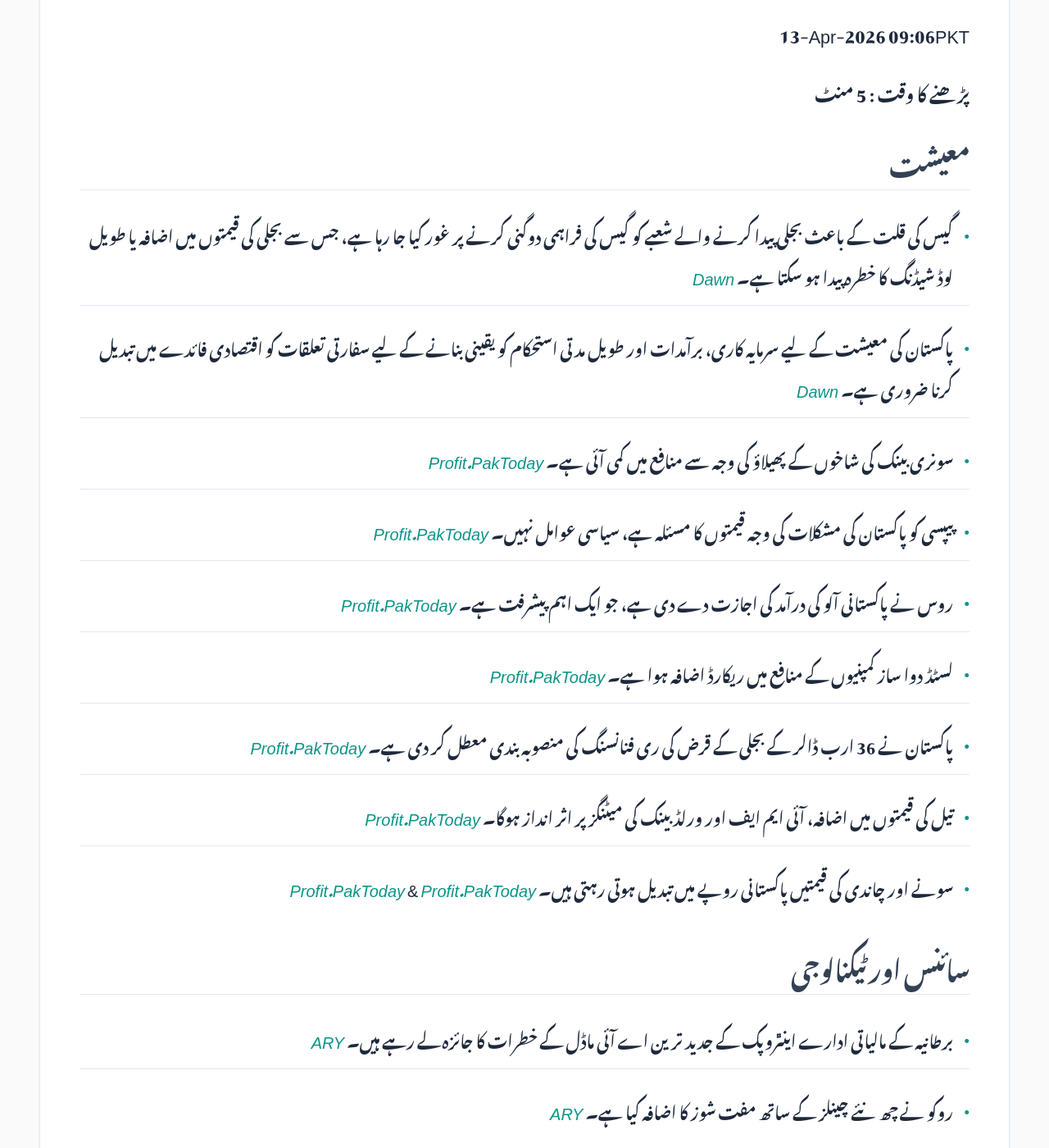
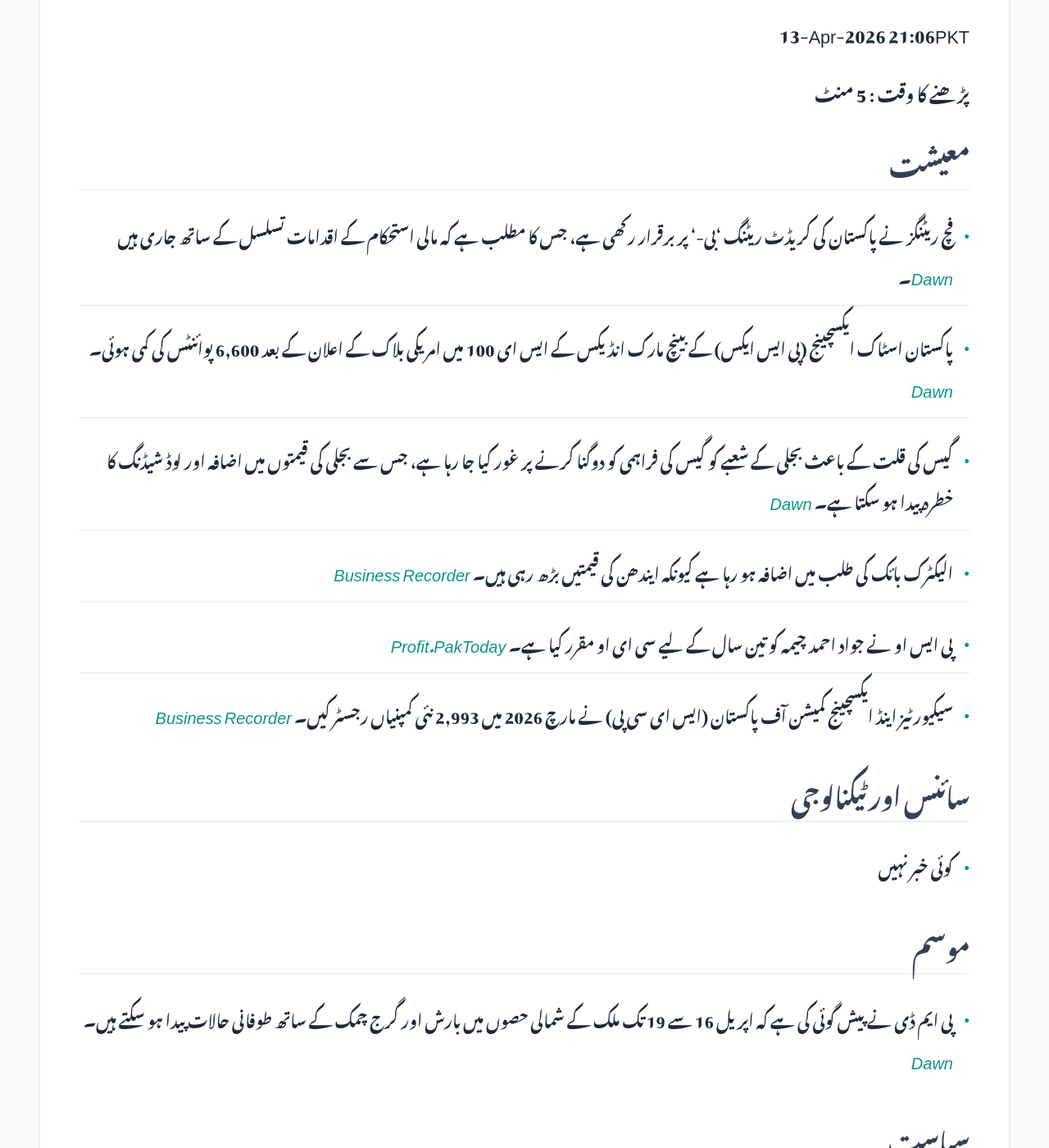
Before and after one commit to zsubzwary/news, a Jekyll site: the page built from ur/index.md, in a window 1280 px wide and 1400 px high, scrolled down 322 px. Shown: the whole window at 82% size. Built offline with Jekyll 4.4.1, drawn with Linux system fonts in a browser that asks for light colours; some web fonts are replaced; some of the changed text lies outside the part shown.

Commit message:
DateTime; 2026-04-13T16:06:56.995Z

```diff
--- a/ur/index.md
+++ b/ur/index.md
@@ -7,71 +7,72 @@ rtl: true
 
 پاکستان کی تازہ خبروں کا خلاصہ
 
- &lrm; 13-Apr-2026 09:06PKT
+ &lrm; 13-Apr-2026 21:06PKT
 
 پڑھنے کا وقت : 5 منٹ
 
 ## معیشت
 
-* گیس کی قلت کے باعث بجلی پیدا کرنے والے شعبے کو گیس کی فراہمی دوگنی کرنے پر غور کیا جا رہا ہے، جس سے بجلی کی قیمتوں میں اضافہ یا طویل لوڈ شیڈنگ کا خطرہ پیدا ہو سکتا ہے۔ *[Dawn](https://www.dawn.com/news/1991162/gas-supply-to-power-sector-may-double-amid-lng-shortfall)*
-* پاکستان کی معیشت کے لیے سرمایہ کاری، برآمدات اور طویل مدتی استحکام کو یقینی بنانے کے لیے سفارتی تعلقات کو اقتصادی فائدے میں تبدیل کرنا ضروری ہے۔ *[Dawn](https://www.dawn.com/news/1990952/corporate-window-a-clear-goal-with-unclear-execution)*
-* سونری بینک کی شاخوں کے پھیلاؤ کی وجہ سے منافع میں کمی آئی ہے۔ *[Profit.PakToday](https://profit.pakistantoday.com.pk/2026/04/13/branch-expansion-drive-cuts-into-soneri-banks-margins)*
-* پیپسی کو پاکستان کی مشکلات کی وجہ قیمتوں کا مسئلہ ہے، سیاسی عوامل نہیں۔ *[Profit.PakToday](https://profit.pakistantoday.com.pk/2026/04/13/prices-not-politics-why-pepsicos-in-the-doldrums)*
-* روس نے پاکستانی آلو کی درآمد کی اجازت دے دی ہے، جو ایک اہم پیشرفت ہے۔ *[Profit.PakToday](https://profit.pakistantoday.com.pk/2026/04/13/russia-has-allowed-the-import-of-pakistani-potatoes-does-it-matter)*
-* لسٹڈ دوا ساز کمپنیوں کے منافع میں ریکارڈ اضافہ ہوا ہے۔ *[Profit.PakToday](https://profit.pakistantoday.com.pk/2026/04/13/profits-among-listed-pharma-companies-surge-to-record-150-million)*
-* پاکستان نے 36 ارب ڈالر کے بجلی کے قرض کی ری فنانسنگ کی منصوبہ بندی معطل کر دی ہے۔ *[Profit.PakToday](https://profit.pakistantoday.com.pk/2026/04/13/pakistan-shelves-36-billion-power-debt-refinancing-plan-amid-funding-constraints)*
-* تیل کی قیمتوں میں اضافہ، آئی ایم ایف اور ورلڈ بینک کی میٹنگز پر اثر انداز ہوگا۔ *[Profit.PakToday](https://profit.pakistantoday.com.pk/2026/04/13/economic-shock-of-middle-east-war-to-cast-shadow-over-imf-world-bank-meetings)*
-* سونے اور چاندی کی قیمتیں پاکستانی روپے میں تبدیل ہوتی رہتی ہیں۔ *[Profit.PakToday](https://profit.pakistantoday.com.pk/2026/04/13/silver-price-in-pakistan-for-today-april-13-2026)* & *[Profit.PakToday](https://profit.pakistantoday.com.pk/2026/04/13/gold-price-in-pakistan-for-today-april-13-2026)*
+* فچ ریٹنگز نے پاکستان کی کریڈٹ ریٹنگ 'بی-' پر برقرار رکھی ہے، جس کا مطلب ہے کہ مالی استحکام کے اقدامات تسلسل کے ساتھ جاری ہیں *[Dawn](https://www.dawn.com/news/1991344/fitch-affirms-pakistans-credit-rating-at-b)*۔
+* پاکستان اسٹاک ایکسچینج (پی ایس ایکس) کے بینچ مارک انڈیکس کے ایس ای 100 میں امریکی بلاک کے اعلان کے بعد 6,600 پوائنٹس کی کمی ہوئی۔ *[Dawn](https://www.dawn.com/news/1991302/psx-sheds-6600-points-after-trump-announces-hormuz-blockade)*
+* گیس کی قلت کے باعث بجلی کے شعبے کو گیس کی فراہمی کو دوگنا کرنے پر غور کیا جا رہا ہے، جس سے بجلی کی قیمتوں میں اضافہ اور لوڈ شیڈنگ کا خطرہ پیدا ہو سکتا ہے۔ *[Dawn](https://www.dawn.com/news/1991162/gas-supply-to-power-sector-may-double-amid-lng-shortfall)*
+* الیکٹرک بائک کی طلب میں اضافہ ہو رہا ہے کیونکہ ایندھن کی قیمتیں بڑھ رہی ہیں۔ *[Business Recorder](https://www.brecorder.com/news/40416195/electric-bikes-gain-traction-in-pakistan-amid-rising-fuel-prices)*
+* پی ایس او نے جواد احمد چیمہ کو تین سال کے لیے سی ای او مقرر کیا ہے۔ *[Profit.PakToday](https://profit.pakistantoday.com.pk/2026/04/13/pso-appoints-jawwad-ahmed-cheema-as-ceo-for-three-year-term)*
+* سیکیورٹیز اینڈ ایکسچینج کمیشن آف پاکستان (ایس ای سی پی) نے مارچ 2026 میں 2,993 نئی کمپنیاں رجسٹر کیں۔ *[Business Recorder](https://www.brecorder.com/news/40416189/secp-registers-2993-new-companies-in-march-2026)*
 
 ## سائنس اور ٹیکنالوجی
 
-* برطانیہ کے مالیاتی ادارے اینٿروپک کے جدید ترین اے آئی ماڈل کے خطرات کا جائزہ لے رہے ہیں۔ *[ARY](https://arynews.tv/uk-financial-regulators-rush-to-assess-risks-of-anthropics-latest-ai-model-ft-reports)*
-* روکو نے چھ نئے چینلز کے ساتھ مفت شوز کا اضافہ کیا ہے۔ *[ARY](https://arynews.tv/roku-adds-new-channels-with-6-free-shows)*
+* کوئی خبر نہیں
 
 ## موسم
 
-* خراب موسم کی وجہ سے غزہ کے لیے جانے والے امدادی بحری بیڑے کی روانگی میں تاخیر ہوئی۔ *[Dawn](https://www.dawn.com/news/1991130/gaza-bound-aid-flotilla-sets-sail-symbolically-delays-international-waters-departure-due-to-weather-conditions)*
+* پی ایم ڈی نے پیش گوئی کی ہے کہ اپریل 16 سے 19 تک ملک کے شمالی حصوں میں بارش اور گرج چمک کے ساتھ طوفانی حالات پیدا ہو سکتے ہیں۔ *[Dawn](https://www.dawn.com/news/1991385/pmd-predicts-rainfall-in-upper-parts-of-country-from-april-16-to-19)*
 
 ## سیاست
 
-* ایران نے امریکہ کے خلاف کسی بھی دھمکی کے سامنے ہتھیار نہیں اٹھانے کا اعلان کیا ہے۔ *[Dawn](https://www.dawn.com/news/1991174/iran-will-not-bow-to-any-threats-ghalibaf-declares)*
-* امریکہ نے ایران کے خلاف بحری محاصرہ کرنے کا اعلان کیا ہے، جس پر ایران نے سخت ردعمل ظاہر کیا ہے۔ *[Dawn](https://www.dawn.com/news/1991096/after-trumps-blockade-announcement-irgc-says-will-view-military-vessels-approaching-hormuz-as-ceasefire-breach)* & *[ARY](https://arynews.tv/us-blockade-of-iran-will-be-major-military-endeavor-experts-say)* & *[Business Recorder](https://www.brecorder.com/news/40416123/dollar-and-oil-rise-as-us-iran-peace-talks-collapse)* & *[Business Recorder](https://www.brecorder.com/news/40416122/oil-jumps-7-to-above-100-ahead-of-us-blockade-on-iran)*
-* امریکہ اور ایران کے درمیان بات چیت بغیر کسی معاہدے کے ختم ہوگئی، لیکن فائر سیز برقرار ہے۔ *[Dawn](https://www.dawn.com/news/1991161/pti-optimistic-about-progress-as-us-iran-talks-end-without-deal)* & *[Dawn](https://www.dawn.com/news/1991170/world-powers-urge-us-iran-to-uphold-truce-return-to-talks)* & *[Dawn](https://www.dawn.com/news/1990743/dar-urges-us-iran-to-uphold-commitment-to-ceasefire-as-talks-conclude-without-deal)* & *[ARY](https://arynews.tv/islamabad-talks-a-new-era-of-us-iran-relations)*
-* ہنگری میں اقتدار کی تبدیلی ہوئی، وِکٹر اوربان کی 16 سالہ حکومت ختم ہوگئی۔ *[Dawn](https://www.dawn.com/news/1991135/viktor-orban-concedes-painful-defeat-to-conservative-peter-magyar-in-hungary-polls)* & *[ARY](https://arynews.tv/hungarys-orban-concedes-landmark-defeat-to-centre-right-opposition)* & *[Business Recorder](https://www.brecorder.com/news/40416090/hungarians-vote-in-closely-watched-election-with-orbans-rule-on-line)*
-* پوپ نے لبنانی عوام کی حفاظت کے لیے اپنی اخلاقی ذمہ داری کا اظہار کیا ہے۔ *[Dawn](https://www.dawn.com/news/1991166/pope-sees-moral-obligation-to-protect-lebanese)*
+* وزیراعظم شہباز شریف نے کہا کہ امریکہ اور ایران کے درمیان اسلام آباد میں بات چیت جاری ہے اور تنازع کو حل کرنے کے لیے پوری کوشش کی جا رہی ہے۔ *[Dawn](https://www.dawn.com/news/1991371/after-us-iran-talks-in-islamabad-pm-shehbaz-says-full-efforts-ongoing-to-resolve-conflict)*
+* ترکی کے وزیر خارجہ نے کہا کہ اسرائیل ترکی کو اپنا نیا دشمن قرار دینے کی کوشش کر رہا ہے۔ *[Dawn](https://www.dawn.com/news/1991340/israel-seeks-to-declare-turkiye-new-enemy-says-fm-fidan-after-netanyahus-remarks-on-erdogan)*
+* امریکہ کے صدر ٹرمپ نے ایران کے خلاف بحری بلاک لگانے کا اعلان کیا ہے۔ *[Dawn](https://www.dawn.com/news/1991295/us-military-to-begin-blockade-of-iranian-ports-on-monday)*
+* برطانیہ کے وزیراعظم نے کہا کہ برطانیہ ایران کے خلاف امریکہ کے بلاک میں شامل نہیں ہوگا۔ *[ARY](https://arynews.tv/uk-will-not-back-blockade-of-strait-of-hormuz-pm-starmer-says/)*
+* ہنگری کے نوجوان وزیراعظم وِکٹر اوربان کی شکست پر خوشی منا رہے ہیں۔ *[Dawn](https://www.dawn.com/news/1991350/liberated-hungarian-youths-celebrate-viktor-orbans-defeat)*
+* نیویارک کے میئر زہران مامدانی نے اپنے "سوشلسٹ" ایجنڈے کی کامیابی کا اعلان کیا۔ *[Dawn](https://www.dawn.com/news/1991326/new-yorks-zohran-mamdani-touts-socialist-plans-after-100-days-in-office)*
 
 ## قومی
 
-* اسلام آباد میں افغان باشندوں اور پولیس کے درمیان تصادم میں چار اہلکار زخمی ہوئے۔ *[Dawn](https://www.dawn.com/news/1991159/four-officials-hurt-as-afghan-residents-clash-with-police-in-islamabad)*
-* سندھ ہائی کورٹ نے کاٹن ایکسچینج بلڈنگ کے کیس پر دوبارہ سماعت کا حکم دیا۔ *[Dawn](https://www.dawn.com/news/1991187/shc-orders-fresh-hearing-of-petitions-earlier-reserved-for-verdict-in-cotton-exchange-building-case)*
-* کراچی میں شاہ فیصل کالونی کے پل پر ڈاکیتوں نے شہریوں کو لوٹنا شروع کر دیا ہے۔ *[Dawn](https://www.dawn.com/news/1991101/dig-orders-inquiry-after-video-purportedly-showing-armed-robbery-on-karachi-bridge-goes-viral)* & *[ARY](https://arynews.tv/karachi-robbers-with-kalashnikovs-terrorize-commuters)*
-* کوئٹہ میں ہزارہ برادری کے دو افراد فائرنگ میں ہلاک ہوئے۔ *[Dawn](https://www.dawn.com/news/1991077/at-least-two-members-of-quettas-hazara-community-killed-in-firing-incident)*
-* پولیو کے خاتمے کے لیے ملک گیر مہم آج شروع ہوگی۔ *[Dawn](https://www.dawn.com/news/1991158/delivering-hope-two-drops-at-a-time)*
+* گلگت بلتستان کے دیامر میں پولیس گاڑی پر حملہ ہوا جس میں تین پولیس اہلکار شہید اور پانچ زخمی ہوئے۔ *[Dawn](https://www.dawn.com/news/1991346/3-cops-martyred-5-injured-as-assailants-open-fire-on-police-vehicle-in-gbs-diamer)*
+* خیبر پختونخوا کے ہنگو میں پولیو ٹیم کی سیکیورٹی پر مامور پولیس پارٹی پر حملہ ہوا جس میں ایک پولیس اہلکار شہید اور چار زخمی ہوئے۔ *[Dawn](https://www.dawn.com/news/1991304/cop-martyred-4-injured-in-attack-on-hangu-police-team-en-route-to-provide-security-for-polio-drive)*
+* پنجاب میں بجلی کی طویل لوڈ شیڈنگ سے شہریوں کو مشکلات کا سامنا ہے۔ *[Dawn](https://www.dawn.com/news/1991355/punjabs-residents-left-reeling-amid-hours-long-loadshedding)*
+* پاکستان نے پولیو کے خاتمے کے لیے ملک گیر دوسرا مہم شروع کی۔ *[Dawn](https://www.dawn.com/news/1991303/pakistan-steps-up-push-to-end-polio-with-second-nationwide-campaign)*
+* اسلام آباد میں افغان باشندوں اور پولیس کے درمیان تصادم میں چار اہلکار زخمی ہوئے اور 23 افراد کو گرفتار کیا گیا۔ *[Dawn](https://www.dawn.com/news/1991159/four-officials-hurt-as-afghan-residents-clash-with-police-in-islamabad)*
+* سندھ میں ایران- امریکہ کی صورتحال کے باعث پاسپورٹ کی درخواستوں میں 50 فیصد کمی آئی ہے۔ *[ARY](https://arynews.tv/pakistan-passport-applications-decline-by-50-percent-in-sindh/)*
 
 ## بین الاقوامی
 
-* برطانیہ میں فلسطین کے حق میں احتجاج کے دوران 500 سے زائد افراد کو گرفتار کیا گیا۔ *[Dawn](https://www.dawn.com/news/1991169/over-500-held-at-pro-palestinian-rally-in-uk)* & *[Business Recorder](https://www.brecorder.com/news/40416102/over-500-held-at-pro-palestinian-rally-in-london)*
-* غزہ کے لیے امدادی بحری بیڑا اسپین سے روانہ ہوا۔ *[Dawn](https://www.dawn.com/news/1991130/gaza-bound-aid-flotilla-sets-sail-symbolically-delays-international-waters-departure-due-to-weather-conditions)* & *[Business Recorder](https://www.brecorder.com/news/40416106/gaza-aid-flotilla-aims-to-break-israeli-blockade)*
-* یوکرین اور روس نے ایک دوسرے پر عید کے وقفے کی خلاف ورزی کا الزام عائد کیا۔ *[Business Recorder](https://www.brecorder.com/news/40416089/ukraine-russia-accuse-each-other-of-easter-truce-violations)*
-* اسرائیل نے الاقصیٰ مسجد میں دوبارہ داخلہ کیا، عبادت گزاروں پر پابندیاں عائد کی گئیں۔ *[Dawn](https://www.dawn.com/news/1991141/israeli-minister-storms-al-aqsa-mosque-again-amid-restrictions-on-worshippers)* & *[Business Recorder](https://www.brecorder.com/news/40416109/israels-ben-gvir-visits-al-aqsa-mosque-compound)*
-* نائیجیریا میں فضائی حملے میں 200 افراد کے ہلاک ہونے کا خدشہ ہے۔ *[Business Recorder](https://www.brecorder.com/news/40416104/nigerian-airstrike-hits-market-200-feared-dead)*
+* ایران نے کہا کہ وہ امریکہ کے بلاک کے جواب میں خلیج کے ممالک کے بندرگاہوں پر حملہ کر سکتا ہے۔ *[Business Recorder](https://www.brecorder.com/news/40416191/iran-threatens-to-retaliate-against-gulf-ports-for-us-blockade)*
+* قطر نے امریکہ اور ایران سے سفارتی کوششوں میں مثبت انداز میں شامل ہونے کا مطالبہ کیا۔ *[ARY](https://arynews.tv/qatar-urges-positive-engagement-in-mediation-talks/)*
+* روس نے ایران کے افزودہ یورینیئم کو قبول کرنے کی پیشکش کی ہے۔ *[Business Recorder](https://www.brecorder.com/news/40416182/russia-offers-to-take-in-irans-enriched-uranium)*
+* لفتھانسا کے پائلٹوں نے تنخواہ کے تنازع پر دوبارہ ہڑتال کر دی۔ *[ARY](https://arynews.tv/lufthansa-strike-causes-major-flight-disruptions/)*
+* ہندوستان نے مون سون کی کمزور پیش گوئی کی ہے۔ *[Business Recorder](https://www.brecorder.com/news/40416199/india-forecasts-sub-par-monsoon-after-two-years-of-above-average-rains)*
+* آسٹرلیا نے پہلی بار ایک خاتون کو اپنی فوج کا سربراہ مقرر کیا۔ *[Dawn](https://www.dawn.com/news/1991319/australia-appoints-woman-to-lead-its-army-for-the-first-time)*
+* پوپ نے کہا کہ وہ امریکہ کے صدر ٹرمپ کے حملے سے نہیں ڈرتے۔ *[Dawn](https://www.dawn.com/news/1991310/pope-leo-says-he-is-not-afraid-of-trump-after-us-presidents-broadside)*
+* کمبوڈیا کے وزیراعظم نے کہا کہ امریکہ اور ایران کے درمیان جنگ سے دنیا کو خطرہ ہے۔ *[Business Recorder](https://www.brecorder.com/news/40416190/nato-allies-refuse-to-join-trumps-strait-of-hormuz-blockade)*
 
 ## کھیل
 
-* مانچسٹر سٹی ایک اور سیزن کے فائنل میں پہنچنے کے لیے تیار ہے۔ *[ARY](https://arynews.tv/man-city-gear-up-for-another-season-finale-run)*
+* کیملا کیبیلو نے کوچیلا فیسٹیول میں حیران کن پرفارمنس دی۔ *[ARY](https://arynews.tv/camila-cabellos-surprise-coachella-rendition-stuns-fans/)*
+* پرنس ہری اور میگھن آسٹریلیا پہنچیں گے۔ *[ARY](https://arynews.tv/prince-harry-meghan-to-arrive-in-australia/)*
+
+## صحت
+
+* پی ٹی آئی رہنما اعجاز چودھری کی صحت کو لے کر خدشات ظاہر کیے گئے ہیں۔ *[Dawn](https://www.dawn.com/news/1991351/concerns-abound-regarding-health-of-incarcerated-pti-leader-ejaz-chaudhry)*
 
 ## دیگر
 
-* اداکارہ سونم باجوا کے مداح کی منگنی اداکارہ کے لیے محبت کی وجہ سے ٹوٹ گئی۔ *[ARY](https://arynews.tv/sonam-bajwas-fan-loses-fiancee-over-his-love-for-actress)*
-* وزیراعظم نے ایران اور امریکہ کے درمیان بات چیت پر ترکی، سعودی عرب اور مصر کے وزرائے خارجہ کو بریفنگ دی۔ *[Dawn](https://www.dawn.com/news/1991120/dar-briefs-turkish-saudi-egyptian-fms-on-islamabad-talks-reaffirms-support-for-diplomacy-and-dialogue)*
-* وزیراعظم نے امریکہ اور ایران سے فائر سیز برقرار رکھنے کا مطالبہ کیا۔ *[ARY](https://arynews.tv/islamabad-talks-a-new-era-of-us-iran-relations)* & *[Dawn](https://www.dawn.com/news/1991096/after-trumps-blockade-announcement-irgc-says-will-view-military-vessels-approaching-hormuz-as-ceasefire-breach)*
-* میڈیا میں غلط فہمیوں کے انتظام میں اعتدال ضروری ہے۔ *[Dawn](https://www.dawn.com/news/1991172/why-restraint-matters-in-managing-public-perceptions)*
-* اسلام آباد میں امریکہ اور ایران کے درمیان بات چیت ایک عمل ہے، ایک واقعہ نہیں۔ *[Dawn](https://www.dawn.com/news/1991206/long-winding-road)* & *[ARY](https://arynews.tv/islamabad-talks-a-new-era-of-us-iran-relations)*
-* ساحلی محافظوں کے تین اہلکار شہید ہوئے۔ *[Business Recorder](https://www.brecorder.com/news/40416107/three-coast-guard-personnel-on-patrol-boats-martyred)*
-* متحدہ عرب امارات کا کہنا ہے کہ ہرمز اسٹریٹ ایران کا کنٹرول نہیں ہے۔ *[Business Recorder](https://www.brecorder.com/news/40416111/adnoc-ceo-says-strait-not-irans-to-control)*
-* ڈالر اور تیل کی قیمتوں میں اضافہ، امریکہ اور ایران کے درمیان امن مذاکرات ناکام۔ *[Business Recorder](https://www.brecorder.com/news/40416121/dollar-jumps-as-failed-usiran-peace-talks-spark-fresh-safe-haven-push)* & *[Business Recorder](https://www.brecorder.com/news/40416123/dollar-and-oil-rise-as-us-iran-peace-talks-collapse)* & *[Business Recorder](https://www.brecorder.com/news/40416122/oil-jumps-7-to-above-100-ahead-of-us-blockade-on-iran)*
-* آسٹریلیا کے وزیراعظم ملائیشیا اور برونائی جائیں گے۔ *[Business Recorder](https://www.brecorder.com/news/40416099/australia-pm-to-travel-to-malaysia-brunei-for-fuel-talks)*
-* چین نے تائیوان کو مراعات پیش کیں۔ *[Business Recorder](https://www.brecorder.com/news/40416088/china-offers-incentives-to-taiwan-following-opposition-leaders-visit)*
-* سونے کی قیمت میں کمی ہوئی۔ *[Business Recorder](https://www.brecorder.com/news/40416124/gold-falls-on-stronger-dollar-fading-fed-rate-cut-hopes)*
-* واہدات پولٹری تمام انڈے ایک ہی ٹوکری میں نہیں رکھنا چاہتی۔ *[Profit.PakToday](https://profit.pakistantoday.com.pk/2026/04/13/wahadat-poultry-doesnt-want-to-put-all-its-eggs-in-one-basket)*
-* انٹرویو: یسین سیکر - ال-غازی ٹریکٹرز لمیٹڈ کے سی ای او۔ *[Business Recorder](https://www.brecorder.com/news/40416027/interview-with-yasin-seker-ceo-al-ghazi-tractors-limited-agtl-mechanization-has-to-be-a-central-part-of-the-food-security-conversation)*
+* سوڈان میں لاکھوں لوگ ایک وقت میں صرف ایک کھانے پر زندہ رہ رہے ہیں۔ *[ARY](https://arynews.tv/millions-of-people-in-sudan-surviving-on-one-meal-a-day/)*
+* فیشن برانڈز لاہور میں ٹیکسٹائل ری سائیکلنگ سیکٹر میں مزدوروں کے حقوق کی خلاف ورزیوں کو نظر انداز کر رہی ہیں۔ *[Dawn](https://www.dawn.com/news/1991248/fashion-brands-in-lahore-ignore-labour-rights-violations-in-textile-recycling-sector)*
+* دو کسٹم اہلکاروں کو چاندی کو لیڈ سے بدلنے کے الزام میں گرفتار کیا گیا۔ *[Business Recorder](https://www.brecorder.com/news/40416202/two-pakistan-customs-officials-held-for-swapping-silver-with-lead)*
+* امریکہ کے صدر ٹرمپ نے وال اسٹریٹ جرنل کے خلاف مقدمہ درج کیا۔ *[Business Recorder](https://www.brecorder.com/news/40416184/trumps-lawsuit-against-wall-street-journal-over-epstein-story-dismissed-for-now)*
+* اسلا فشر اور لیری کوہن کے درمیان تعلقات کی قیاس آرائیاں گردش کر رہی ہیں۔ *[ARY](https://arynews.tv/isla-fisher-and-larry-cohen-rumors-swirl-after-notting-hill-dinner-date/)*
+* وی ڈبلیو گروپ کی فروخت میں کمی آئی ہے۔ *[ARY](https://arynews.tv/vw-group-faces-decline-in-global-sales-figures/)*
+* سونے کی قیمتیں امریکہ اور ایران کی بات چیت ناکام ہونے پر گر گئیں۔ *[Profit.PakToday](https://profit.pakistantoday.com.pk/2026/04/13/gold-drops-as-inflation-worries-linger-on-failed-us-iran-talks/)*
+* مڈل ایسٹ کی جنگ کے باعث دبئی مال میں لکژری برانڈز کی فروخت کم ہوئی۔ *[Profit.PakToday](https://profit.pakistantoday.com.pk/2026/04/13/luxury-brands-face-profits-squeeze-as-iran-conflict-shrinks-dubai-mall-sales/)*
```
